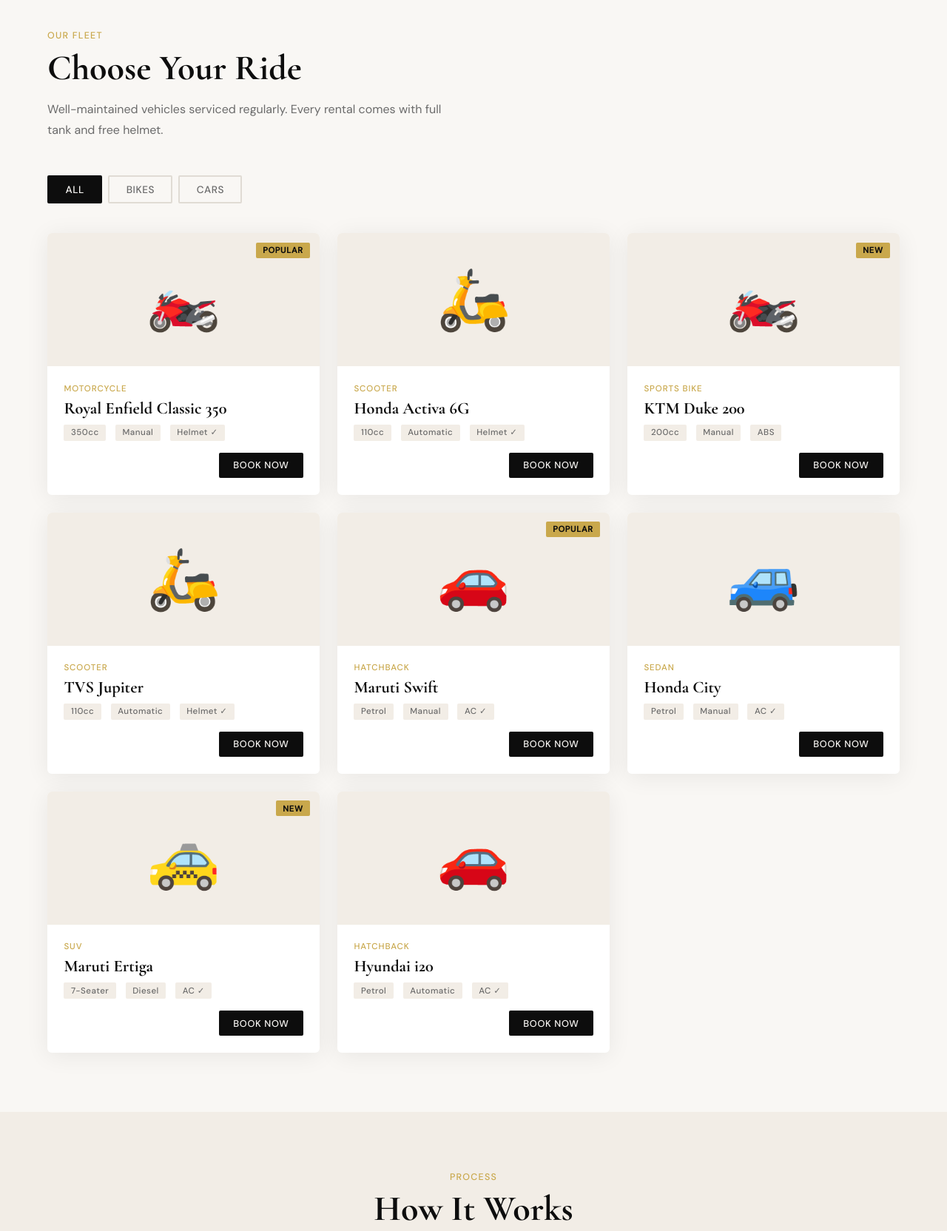
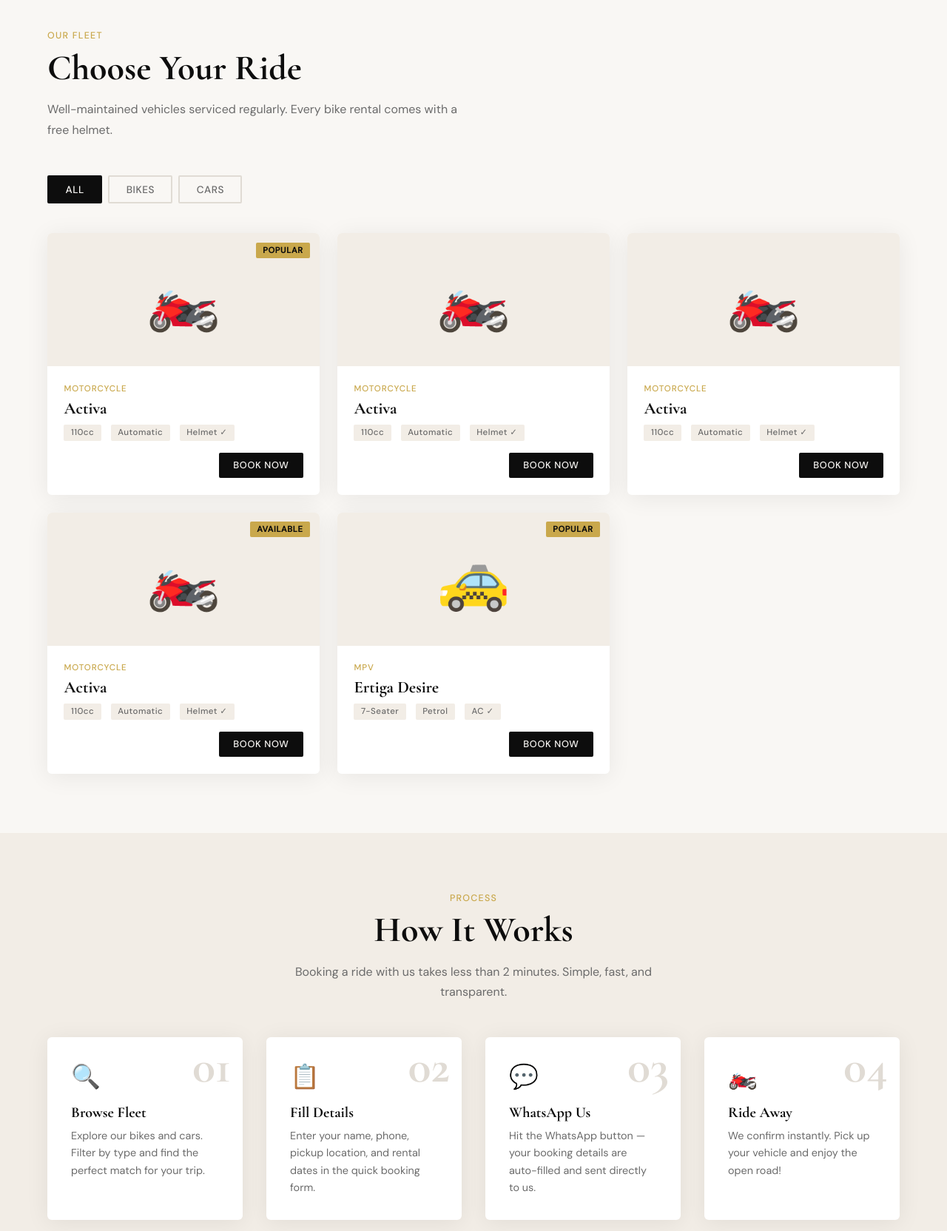
Before and after one commit to dhaval143-d/Bike-rental, a plain HTML site: page index.html in a window 1280 px wide. Shown: the part 840-2504 px from the top of the page at 74% size. Drawn offline with nearby package versions, Linux system fonts and the light colour scheme.

Commit message:
Update index.html

```diff
--- a/index.html
+++ b/index.html
@@ -477,7 +477,7 @@ footer {
 <!-- HERO -->
 <section id="hero">
   <div class="hero-text">
-    <div class="hero-tag">📍 Vadodara · Gujarat</div>
+    <div class="hero-tag">📍 Dwarka · Gujarat</div>
     <h1 class="hero-title">Ride the Roads<br>on Your <em>Terms</em></h1>
     <p class="hero-sub">Premium bikes & cars for rent — daily, weekly, or monthly. Flexible pickup, instant WhatsApp booking, and zero hidden charges.</p>
     <div class="hero-btns">
@@ -491,7 +491,7 @@ footer {
       <div class="img-label">Available Now</div>
     </div>
     <div class="hero-stats">
-      <div class="stat-card"><div class="stat-num">50+</div><div class="stat-label">Vehicles</div></div>
+      <div class="stat-card"><div class="stat-num">5</div><div class="stat-label">Vehicles</div></div>
       <div class="stat-card"><div class="stat-num">4.9★</div><div class="stat-label">Rating</div></div>
       <div class="stat-card"><div class="stat-num">2K+</div><div class="stat-label">Rides Done</div></div>
     </div>
@@ -503,7 +503,7 @@ footer {
   <div class="section-header">
     <div class="section-tag">Our Fleet</div>
     <h2 class="section-title">Choose Your Ride</h2>
-    <p class="section-sub">Well-maintained vehicles serviced regularly. Every rental comes with full tank and free helmet.</p>
+    <p class="section-sub">Well-maintained vehicles serviced regularly. Every bike rental comes with a free helmet.</p>
   </div>
   <div class="fleet-tabs">
     <button class="tab-btn active" onclick="filterFleet('all', this)">All</button>
@@ -512,130 +512,87 @@ footer {
   </div>
   <div class="fleet-grid" id="fleetGrid">
 
+    <!-- BIKE 1 -->
     <div class="vehicle-card show" data-type="bike">
       <div class="card-img">🏍️<span class="card-badge">Popular</span></div>
       <div class="card-body">
         <div class="card-type">Motorcycle</div>
-        <div class="card-name">Royal Enfield Classic 350</div>
-        <div class="card-features">
-          <span class="feat-tag">350cc</span>
-          <span class="feat-tag">Manual</span>
-          <span class="feat-tag">Helmet ✓</span>
-        </div>
-        <div class="card-footer">
-          <button class="book-btn" onclick="openModal('Royal Enfield Classic 350','Motorcycle','🏍️')">Book Now</button>
-        </div>
-      </div>
-    </div>
-
-    <div class="vehicle-card show" data-type="bike">
-      <div class="card-img">🛵</div>
-      <div class="card-body">
-        <div class="card-type">Scooter</div>
-        <div class="card-name">Honda Activa 6G</div>
+        <div class="card-name">Activa</div>
         <div class="card-features">
           <span class="feat-tag">110cc</span>
           <span class="feat-tag">Automatic</span>
           <span class="feat-tag">Helmet ✓</span>
         </div>
         <div class="card-footer">
-          <button class="book-btn" onclick="openModal('Honda Activa 6G','Scooter','🛵')">Book Now</button>
+          <button class="book-btn" onclick="openModal('Activa','Motorcycle','🏍️')">Book Now</button>
         </div>
       </div>
     </div>
 
+    <!-- BIKE 2 -->
     <div class="vehicle-card show" data-type="bike">
-      <div class="card-img">🏍️<span class="card-badge">New</span></div>
+      <div class="card-img">🏍️</div>
       <div class="card-body">
-        <div class="card-type">Sports Bike</div>
-        <div class="card-name">KTM Duke 200</div>
-        <div class="card-features">
-          <span class="feat-tag">200cc</span>
-          <span class="feat-tag">Manual</span>
-          <span class="feat-tag">ABS</span>
-        </div>
-        <div class="card-footer">
-          <button class="book-btn" onclick="openModal('KTM Duke 200','Sports Bike','🏍️')">Book Now</button>
-        </div>
-      </div>
-    </div>
-
-    <div class="vehicle-card show" data-type="bike">
-      <div class="card-img">🛵</div>
-      <div class="card-body">
-        <div class="card-type">Scooter</div>
-        <div class="card-name">TVS Jupiter</div>
+        <div class="card-type">Motorcycle</div>
+        <div class="card-name">Activa</div>
         <div class="card-features">
           <span class="feat-tag">110cc</span>
           <span class="feat-tag">Automatic</span>
           <span class="feat-tag">Helmet ✓</span>
         </div>
         <div class="card-footer">
-          <button class="book-btn" onclick="openModal('TVS Jupiter','Scooter','🛵')">Book Now</button>
+          <button class="book-btn" onclick="openModal('Activa','Motorcycle','🏍️')">Book Now</button>
         </div>
       </div>
     </div>
 
-    <div class="vehicle-card show" data-type="car">
-      <div class="card-img">🚗<span class="card-badge">Popular</span></div>
+    <!-- BIKE 3 -->
+    <div class="vehicle-card show" data-type="bike">
+      <div class="card-img">🏍️</div>
       <div class="card-body">
-        <div class="card-type">Hatchback</div>
-        <div class="card-name">Maruti Swift</div>
+        <div class="card-type">Motorcycle</div>
+        <div class="card-name">Activa</div>
         <div class="card-features">
-          <span class="feat-tag">Petrol</span>
-          <span class="feat-tag">Manual</span>
-          <span class="feat-tag">AC ✓</span>
+          <span class="feat-tag">110cc</span>
+          <span class="feat-tag">Automatic</span>
+          <span class="feat-tag">Helmet ✓</span>
         </div>
         <div class="card-footer">
-          <button class="book-btn" onclick="openModal('Maruti Swift','Hatchback','🚗')">Book Now</button>
+          <button class="book-btn" onclick="openModal('Activa','Motorcycle','🏍️')">Book Now</button>
         </div>
       </div>
     </div>
 
-    <div class="vehicle-card show" data-type="car">
-      <div class="card-img">🚙</div>
+    <!-- BIKE 4 -->
+    <div class="vehicle-card show" data-type="bike">
+      <div class="card-img">🏍️<span class="card-badge">Available</span></div>
       <div class="card-body">
-        <div class="card-type">Sedan</div>
-        <div class="card-name">Honda City</div>
+        <div class="card-type">Motorcycle</div>
+        <div class="card-name">Activa</div>
         <div class="card-features">
-          <span class="feat-tag">Petrol</span>
-          <span class="feat-tag">Manual</span>
-          <span class="feat-tag">AC ✓</span>
+          <span class="feat-tag">110cc</span>
+          <span class="feat-tag">Automatic</span>
+          <span class="feat-tag">Helmet ✓</span>
         </div>
         <div class="card-footer">
-          <button class="book-btn" onclick="openModal('Honda City','Sedan','🚙')">Book Now</button>
+          <button class="book-btn" onclick="openModal('Activa','Motorcycle','🏍️')">Book Now</button>
         </div>
       </div>
     </div>
 
+    <!-- CAR -->
     <div class="vehicle-card show" data-type="car">
-      <div class="card-img">🚕<span class="card-badge">New</span></div>
+      <div class="card-img">🚕<span class="card-badge">Popular</span></div>
       <div class="card-body">
-        <div class="card-type">SUV</div>
-        <div class="card-name">Maruti Ertiga</div>
+        <div class="card-type">MPV</div>
+        <div class="card-name">Ertiga Desire</div>
         <div class="card-features">
           <span class="feat-tag">7-Seater</span>
-          <span class="feat-tag">Diesel</span>
+          <span class="feat-tag">Petrol</span>
           <span class="feat-tag">AC ✓</span>
         </div>
         <div class="card-footer">
-          <button class="book-btn" onclick="openModal('Maruti Ertiga','SUV','🚕')">Book Now</button>
-        </div>
-      </div>
-    </div>
-
-    <div class="vehicle-card show" data-type="car">
-      <div class="card-img">🚗</div>
-      <div class="card-body">
-        <div class="card-type">Hatchback</div>
-        <div class="card-name">Hyundai i20</div>
-        <div class="card-features">
-          <span class="feat-tag">Petrol</span>
-          <span class="feat-tag">Automatic</span>
-          <span class="feat-tag">AC ✓</span>
-        </div>
-        <div class="card-footer">
-          <button class="book-btn" onclick="openModal('Hyundai i20','Hatchback','🚗')">Book Now</button>
+          <button class="book-btn" onclick="openModal('Ertiga Desire','MPV','🚕')">Book Now</button>
         </div>
       </div>
     </div>
@@ -683,8 +640,8 @@ footer {
   <div class="about-img">🚗</div>
   <div class="about-content">
     <div class="section-tag">About Us</div>
-    <h2 class="section-title">Vadodara's Trusted Rental Partner</h2>
-    <p class="section-sub">Radhe Krishna Bike Rental has been serving the people of Vadodara with honest, reliable, and affordable vehicle rentals. We believe every journey deserves a great ride.</p>
+    <h2 class="section-title">Dwarka's Trusted Rental Partner</h2>
+    <p class="section-sub">Radhe Krishna Bike Rental has been serving the people of Dwarka with honest, reliable, and affordable vehicle rentals. We believe every journey deserves a great ride.</p>
     <div class="about-points">
       <div class="about-point">
         <div class="point-icon">✅</div>
@@ -711,7 +668,7 @@ footer {
         <div class="point-icon">📍</div>
         <div class="point-text">
           <h4>Flexible Pickup</h4>
-          <p>Pick up from our location or choose a convenient spot in Vadodara.</p>
+          <p>Pick up from our location on NH 8E, Aniari, or choose a convenient spot nearby.</p>
         </div>
       </div>
     </div>
@@ -727,26 +684,26 @@ footer {
   <div class="testi-grid">
     <div class="testi-card">
       <div class="stars">★★★★★</div>
-      <p class="testi-text">Rented a Royal Enfield for a weekend trip to Pavagadh. Bike was in perfect condition and the booking on WhatsApp was super quick. Highly recommended!</p>
+      <p class="testi-text">Rented an Activa for a trip around Dwarka Dham. Bike was in perfect condition and the booking on WhatsApp was super quick. Highly recommended!</p>
       <div class="testi-author">
         <div class="author-avatar">RK</div>
-        <div><div class="author-name">Rohan Kapoor</div><div class="author-city">Vadodara</div></div>
+        <div><div class="author-name">Rohan Kapoor</div><div class="author-city">Dwarka</div></div>
       </div>
     </div>
     <div class="testi-card">
       <div class="stars">★★★★★</div>
-      <p class="testi-text">Used their Honda City for a family trip. Immaculate car, great AC, and the price was the best in town. Will definitely rent again!</p>
+      <p class="testi-text">Used their Ertiga Desire for a family pilgrimage. Immaculate car, great AC, and the price was the best in town. Will definitely rent again!</p>
       <div class="testi-author">
         <div class="author-avatar">PM</div>
-        <div><div class="author-name">Priya Mehta</div><div class="author-city">Vadodara</div></div>
+        <div><div class="author-name">Priya Mehta</div><div class="author-city">Ahmedabad</div></div>
       </div>
     </div>
     <div class="testi-card">
       <div class="stars">★★★★★</div>
-      <p class="testi-text">Booked a scooter for a week. Zero hassle, honest pricing, and they even delivered to my location. Radhe Krishna Rental is the best!</p>
+      <p class="testi-text">Booked an Activa for a week. Zero hassle, honest pricing, and they even delivered to my hotel. Radhe Krishna Rental is the best in Dwarka!</p>
       <div class="testi-author">
         <div class="author-avatar">AS</div>
-        <div><div class="author-name">Arjun Shah</div><div class="author-city">Vadodara</div></div>
+        <div><div class="author-name">Arjun Shah</div><div class="author-city">Rajkot</div></div>
       </div>
     </div>
   </div>
@@ -782,10 +739,10 @@ footer {
     </div>
     <div class="faq-item">
       <button class="faq-q" onclick="toggleFaq(this)">
-        Do you offer home delivery/pickup?
+        Do you offer home/hotel delivery and pickup?
         <span class="arrow">▼</span>
       </button>
-      <div class="faq-a">Yes! We offer delivery and pickup within Vadodara city limits for a small additional charge. Mention this when you message us on WhatsApp and we'll arrange it for you.</div>
+      <div class="faq-a">Yes! We offer delivery and pickup within Dwarka for a small additional charge. Mention this when you message us on WhatsApp and we'll arrange it for you.</div>
     </div>
     <div class="faq-item">
       <button class="faq-q" onclick="toggleFaq(this)">
@@ -816,7 +773,7 @@ footer {
           <div class="contact-icon">📍</div>
           <div>
             <h4>Location</h4>
-            <p>Vadodara, Gujarat, India<br>Exact address shared on WhatsApp confirmation</p>
+            <p>Nr. Hotel Murlidhar, National Highway 8E<br>Aniari, Dwarka, Gujarat 361335</p>
           </div>
         </div>
         <div class="contact-item">
@@ -838,8 +795,16 @@ footer {
         💬 Chat on WhatsApp
       </a>
     </div>
-    <div style="background:var(--light-gray); border-radius:6px; height:380px; display:flex; align-items:center; justify-content:center; font-size:5rem; box-shadow:var(--shadow);">
-      🗺️
+    <!-- Google Maps embed for actual location -->
+    <div style="border-radius:6px; overflow:hidden; height:380px; box-shadow:var(--shadow);">
+      <iframe
+        width="100%" height="100%"
+        style="border:0;"
+        loading="lazy"
+        allowfullscreen
+        referrerpolicy="no-referrer-when-downgrade"
+        src="https://www.google.com/maps/embed/v1/place?key=AIzaSyD-9tSrke72PouQMnMX-a7eZSW0jkFMBWY&q=Nr.Hotel+Murlidhar+National+Highway+8E+Aniari+Dwarka+Gujarat+361335">
+      </iframe>
     </div>
   </div>
 </section>
@@ -849,7 +814,7 @@ footer {
   <div class="footer-grid">
     <div class="footer-brand">
       <a href="#" class="logo" style="color:#fff;">Radhe <span>Krishna</span></a>
-      <p>Vadodara's most trusted bike and car rental service. Quality rides, honest pricing, instant WhatsApp booking.</p>
+      <p>Dwarka's most trusted bike and car rental service. Quality rides, honest pricing, instant WhatsApp booking.</p>
     </div>
     <div class="footer-col">
       <h5>Quick Links</h5>
@@ -864,15 +829,13 @@ footer {
     <div class="footer-col">
       <h5>Vehicles</h5>
       <ul>
-        <li><a href="#fleet" onclick="filterFleet('bike')">Motorcycles</a></li>
-        <li><a href="#fleet" onclick="filterFleet('bike')">Scooters</a></li>
-        <li><a href="#fleet" onclick="filterFleet('car')">Cars</a></li>
-        <li><a href="#fleet" onclick="filterFleet('car')">SUVs</a></li>
+        <li><a href="#fleet" onclick="filterFleet('bike')">Activa (×4)</a></li>
+        <li><a href="#fleet" onclick="filterFleet('car')">Ertiga Desire</a></li>
       </ul>
     </div>
   </div>
   <div class="footer-bottom">
-    <p>© 2025 Radhe Krishna Bike Rental, Vadodara. All rights reserved.</p>
+    <p>© 2025 Radhe Krishna Bike Rental, Dwarka. All rights reserved.</p>
     <p>Built with ❤️ for the roads of Gujarat</p>
   </div>
 </footer>
@@ -894,7 +857,7 @@ footer {
       <div class="vehicle-preview">
         <div class="vehicle-preview-icon" id="modalIcon">🏍️</div>
         <div class="vehicle-preview-info">
-          <h4 id="modalVehicleName">Royal Enfield Classic 350</h4>
+          <h4 id="modalVehicleName">Activa</h4>
           <p id="modalVehicleType">Motorcycle</p>
         </div>
       </div>
@@ -920,7 +883,7 @@ footer {
         </div>
         <div class="form-group full">
           <label>Pickup Location</label>
-          <input type="text" id="pickupLoc" placeholder="e.g. Alkapuri, Vadodara" />
+          <input type="text" id="pickupLoc" placeholder="e.g. Nr. Hotel Murlidhar, Dwarka" />
         </div>
         <div class="form-group full">
           <label>Additional Message (Optional)</label>
```
